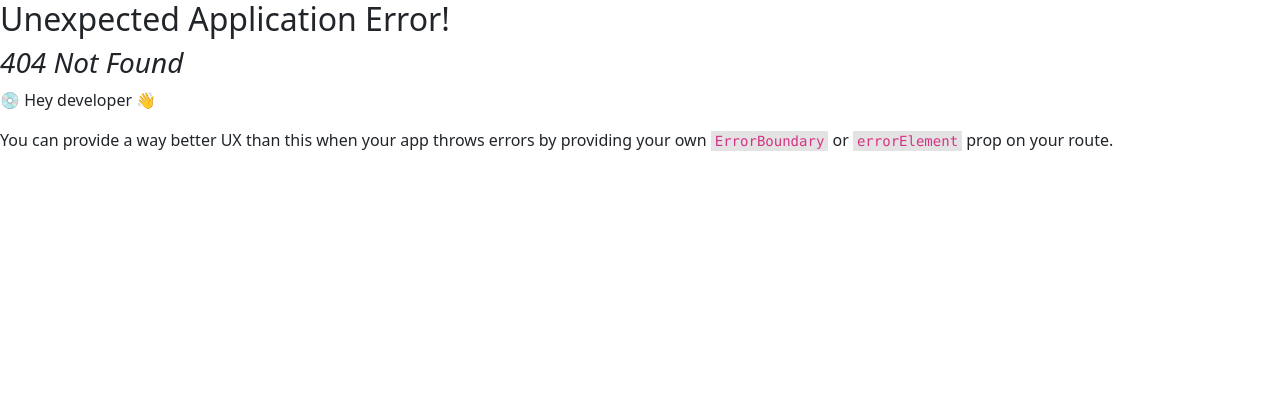
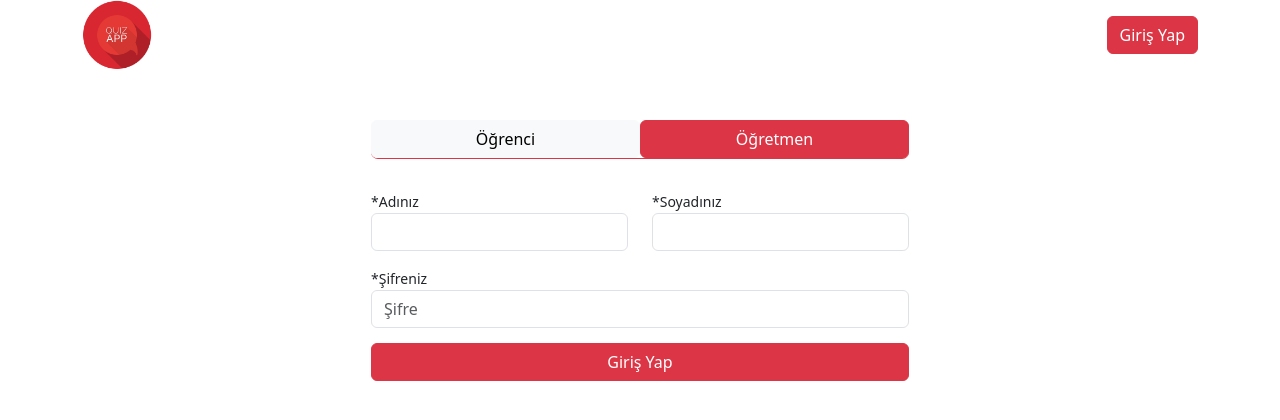
Before and after one commit to sinan-hasil/react-quiz, a React (Vite) app: page /login in a window 1280 px wide. Before the commit this address had no page. Shown: the top 420 px of the page. Built offline with nearby package versions, Linux system fonts and the light colour scheme.

Commit message:
login sayfasi eklendi

```diff
--- a/src/main.tsx
+++ b/src/main.tsx
@@ -4,7 +4,7 @@ import {
   createBrowserRouter,
   RouterProvider,
 } from "react-router-dom";
-import { Mainpage, Root, Sinav } from './pages';
+import { Login, Mainpage, Root, Sinav } from './pages';
 import "bootstrap/dist/css/bootstrap.min.css"
 
 const router = createBrowserRouter([
@@ -19,6 +19,10 @@ const router = createBrowserRouter([
       {
         path: "/sinav",
         element: <Sinav />
+      },
+      {
+        path: "/login",
+        element: <Login />
       }
     ]
   }
--- /dev/null
+++ b/src/pages/Login.tsx
@@ -0,0 +1,193 @@
+import {
+  Button,
+  Col,
+  Container,
+  FloatingLabel,
+  Form,
+  Nav,
+  Row,
+} from "react-bootstrap";
+import "./css/login.css";
+import { useState } from "react";
+import Sinav, { quizData, QuizType } from "./Sinav";
+import { Link } from "react-router-dom";
+
+const teacherPassword = "yazilim.xyz";
+const studentPassword = "sinan";
+
+const Login = () => {
+  const [student, setStudent] = useState<boolean>(false);
+  const [teacher, setTeacher] = useState<boolean>(true);
+  const [login, setLogin] = useState<boolean>(false);
+  const [password, setPassword] = useState<string>("");
+  const [newQuestion, setNewQuestion] = useState<string>("");
+  const [newOptions, setNewOptions] = useState<string[]>(["", "", "", ""]);
+  const [newAnswer, setNewAnswer] = useState<string>("");
+
+  const handleLogin = () => {
+    if (teacher && password === teacherPassword) {
+      setLogin(true);
+    } else if (student && password === studentPassword) {
+      setLogin(true);
+    } else {
+      alert("Yanlış şifre!");
+    }
+  };
+
+  const handleOptionChange = (index: number, value: string) => {
+    const updatedOptions = [...newOptions];
+    updatedOptions[index] = value;
+    setNewOptions(updatedOptions);
+  };
+
+  const handleNewQuestion = () => {
+    const newQuestionData: QuizType = {
+      question: newQuestion,
+      options: newOptions,
+      answer: newAnswer,
+    };
+    quizData.push(newQuestionData);
+    alert("Yeni soru eklendi!");
+    setNewQuestion("");
+    setNewOptions(["", "", "", ""]);
+    setNewAnswer("");
+  };
+
+  const handleBeforeLogin = () => {
+    setLogin(false)
+  }
+
+  const handleStudent = () => {
+    setStudent(true);
+    setTeacher(false);
+  };
+
+  const handleTeacher = () => {
+    setTeacher(true);
+    setStudent(false);
+  };
+
+  return (
+    <Container className="login">
+      {!login ? (
+        <div className="login-card">
+          <div className="login-button">
+            <Button
+              className="w-100"
+              onClick={handleStudent}
+              variant={student ? "danger" : "light"}
+            >
+              Öğrenci
+            </Button>
+            <Button
+              className="w-100"
+              onClick={handleTeacher}
+              variant={teacher ? "danger" : "light"}
+            >
+              Öğretmen
+            </Button>
+          </div>
+          <div className="login-body">
+            {teacher ? (
+              <>
+                <Row>
+                  <Col>
+                    <small>*Adınız</small>
+                    <Form.Control type="text" />
+                  </Col>
+                  <Col>
+                    <small>*Soyadınız</small>
+                    <Form.Control type="text" />
+                  </Col>
+                </Row>
+                <div>
+                  <small>*Şifreniz</small>
+                  <Form.Control
+                    required
+                    type="password"
+                    placeholder="Şifre"
+                    value={password}
+                    onChange={(e) => setPassword(e.target.value)}
+                  />
+                </div>
+                <Button variant="danger" onClick={handleLogin}>
+                  Giriş Yap
+                </Button>
+              </>
+            ) : student ? (
+              <>
+                <Row>
+                  <Col>
+                    <small>*Adınız</small>
+                    <Form.Control type="text" />
+                  </Col>
+                  <Col>
+                    <small>*Soyadınız</small>
+                    <Form.Control type="text" />
+                  </Col>
+                </Row>
+                <div>
+                  <small>*Şifreniz</small>
+                  <Form.Control
+                    required
+                    type="password"
+                    placeholder="Şifre"
+                    value={password}
+                    onChange={(e) => setPassword(e.target.value)}
+                  />
+                </div>
+                <Button variant="danger" onClick={handleLogin}>
+                  Giriş Yap
+                </Button>
+              </>
+            ) : null}
+          </div>
+        </div>
+      ) : student ? (
+        <Sinav />
+      ) : (
+        <div className="question-input">
+          <div className="why-question">
+            <small>*Soruyu Giriniz</small>
+            <FloatingLabel controlId="floatingTextarea2" label="">
+              <Form.Control
+                as="textarea"
+                value={newQuestion}
+                onChange={(e) => setNewQuestion(e.target.value)}
+                style={{ height: "100px", width: "950px" }}
+              />
+            </FloatingLabel>
+          </div>
+          <div className="why-options">
+            <Row>
+              {newOptions.map((item, index) => (
+                <Col xs={6} key={index}>
+                  <small>*{index + 1}. Şık</small>
+                  <Form.Control
+                    type="text"
+                    value={item}
+                    onChange={(e) => handleOptionChange(index, e.target.value)}
+                  />
+                </Col>
+              ))}
+            </Row>
+          </div>
+          <div className="why-answer mt-3">
+            <small>*Cevap</small>
+            <Form.Control
+              type="text"
+              value={newAnswer}
+              onChange={(e) => setNewAnswer(e.target.value)}
+            />
+          </div>
+          <Button variant="danger" className="w-100 mt-3" onClick={handleNewQuestion}>
+            Ekle
+          </Button>
+          <Nav.Link as={Link} to={"/login"} className="text-end mt-3" onClick={handleBeforeLogin}>geri dön</Nav.Link>
+        </div>
+      )}
+    </Container>
+  );
+};
+
+export default Login;
--- a/src/pages/Root.tsx
+++ b/src/pages/Root.tsx
@@ -15,7 +15,7 @@ const Root = () => {
                 </div>
 
                 <div className="nav-btn">
-                    <Nav.Link as={Link} to={""}>
+                    <Nav.Link as={Link} to={"/login"}>
                         <Button variant="danger">Giriş Yap</Button>
                     </Nav.Link>
                 </div>
--- a/src/pages/Sinav.tsx
+++ b/src/pages/Sinav.tsx
@@ -2,13 +2,14 @@ import { useState } from "react";
 import { Button, Card, Container } from "react-bootstrap";
 import "./css/sinav.css"
 
-interface QuizType {
+export interface QuizType {
   question: string;
   options: string[];
   answer: string;
 }
 
-const quizData: QuizType[] = [
+// eslint-disable-next-line react-refresh/only-export-components
+export const quizData: QuizType[] = [
   {
     question: "React kim tarafından çıkarılmıştır?",
     options: ["Bill Gatest", "Facebook", "Elon Musk", "Stephen Hawkink"],
--- /dev/null
+++ b/src/pages/css/login.css
@@ -0,0 +1,29 @@
+.login {
+  width: 100%;
+  display: flex;
+  align-items: center;
+  justify-content: center;
+  margin-top: 50px;
+}
+.login .login-button {
+  display: flex;
+  justify-content: space-between;
+  border-bottom: 1px solid #dc3545;
+  border-radius: 7px;
+}
+.login .login-body {
+  display: flex;
+  flex-direction: column;
+  gap: 15px;
+}
+.login .login-body .row {
+  margin-top: 30px;
+}
+.login .question-input .why-question {
+  margin-bottom: 20px;
+}
+.login .question-input .why-options {
+  display: flex;
+  flex-direction: column;
+  gap: 20px;
+}/*# sourceMappingURL=login.css.map */
--- /dev/null
+++ b/src/pages/css/login.scss
@@ -0,0 +1,32 @@
+.login {
+    width: 100%;
+    display: flex;
+    align-items: center;
+    justify-content: center;
+    margin-top: 50px;
+    .login-button {
+      display: flex;
+      justify-content: space-between;
+      border-bottom: 1px solid #dc3545;
+      border-radius: 7px;
+    }
+    .login-body {
+      display: flex;
+      flex-direction: column;
+      gap: 15px;
+      .row{
+          margin-top: 30px;
+      }
+    }
+
+    .question-input{
+      .why-question{
+          margin-bottom: 20px;
+      }
+      .why-options{
+          display: flex;
+          flex-direction: column;
+          gap: 20px;
+      }
+    }
+  }
--- a/src/pages/index.ts
+++ b/src/pages/index.ts
@@ -1,3 +1,4 @@
 export { default as Root } from "./Root"
 export { default as Mainpage } from "./Mainpage"
 export { default as Sinav } from "./Sinav"
+export { default as Login } from "./Login"
```
Also changed, not shown: 1 other file (tests, documents, lock files or other folders).
